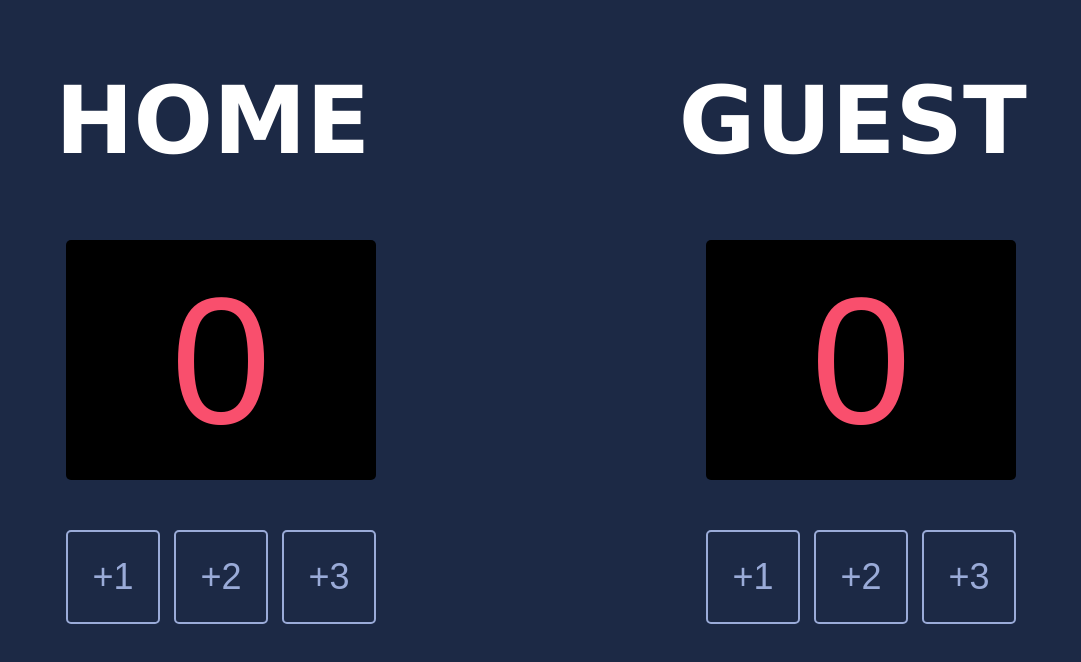
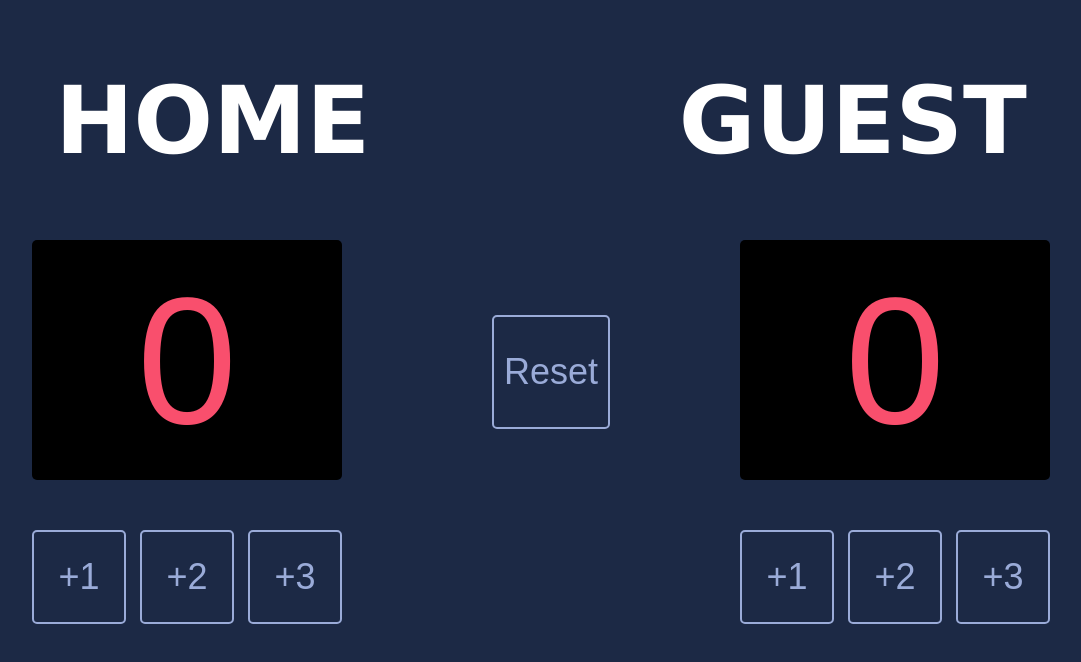
Before and after one commit to davidzz-code/Contador-de-puntos, a plain HTML site: page index.html in a window 1280 px wide. Shown: the whole page, without its empty margins (99-1180 px from the left). Drawn offline with Linux system fonts and the light colour scheme; a web font is replaced by a local one.

Commit message:
Añadiendo botón de reset

```diff
--- a/index.html
+++ b/index.html
@@ -30,6 +30,8 @@
                 </div>
             </div>
 
+            <div class="reset">Reset</div>
+
             <div class="guest">
                 <div class="score score-guest">0</div>
                 <div class="points points-guest">
--- a/script.js
+++ b/script.js
@@ -1,5 +1,6 @@
 const pointsHome = document.querySelector('.points-home');
 const pointsGuest = document.querySelector('.points-guest');
+const reset = document.querySelector('.reset');
 
 const home = document.querySelector('.score-home');
 const guest = document.querySelector('.score-guest');
@@ -34,3 +35,11 @@ pointsGuest.addEventListener('click', (e) => {
 
     guest.innerText = guestScore;
 });
+
+reset.addEventListener('click', () => {
+    homeScore = 0;
+    guestScore = 0;
+
+    home.innerText = homeScore
+    guest.innerText = guestScore
+});
--- a/style.css
+++ b/style.css
@@ -22,9 +22,8 @@ body {
 .container-score {
     height: 70vh;
     display: flex;
-    justify-content: space-around;
+    justify-content: center;
     font-family: 'Cursed Timer ULiL', sans-serif;
-
 }
 
 .score {
@@ -64,3 +63,24 @@ body {
     border: 2px solid #F94F6D;
 
 }
+
+.reset{
+    height: 90px;
+    padding: 10px;
+    margin-top: 75px;
+    margin-right: 130px;
+    margin-left: 150px;
+    display: flex;
+    justify-content: center;
+    align-items: center;
+    font-size: 36px;
+    color: #9AABD8;
+    border-radius: 5px;
+    border: 2px solid #9AABD8;
+}
+
+.reset:hover{
+    cursor: pointer;
+    color: #F94F6D;
+
+}
```
